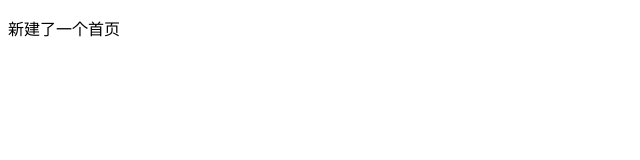
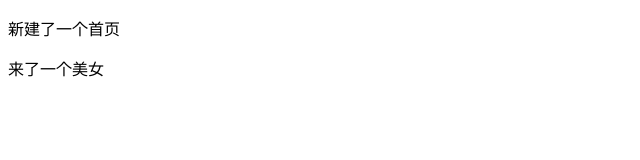
Before and after one commit to xiaoli-zuji/02-studygithub, a plain HTML site: page index.html in a window 1280 px wide. Shown: the whole page, without its empty margins (0-640 px from the left). Drawn offline with Linux system fonts and the light colour scheme.

Commit message:
来了一个美女

```diff
--- a/index.html
+++ b/index.html
@@ -7,5 +7,6 @@
 </head>
 <body>
     <p>新建了一个首页</p>
+    <p>来了一个美女</p>
 </body>
 </html>
```
